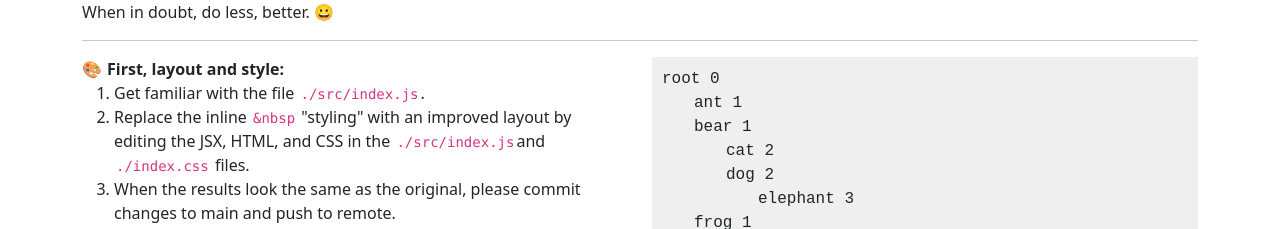
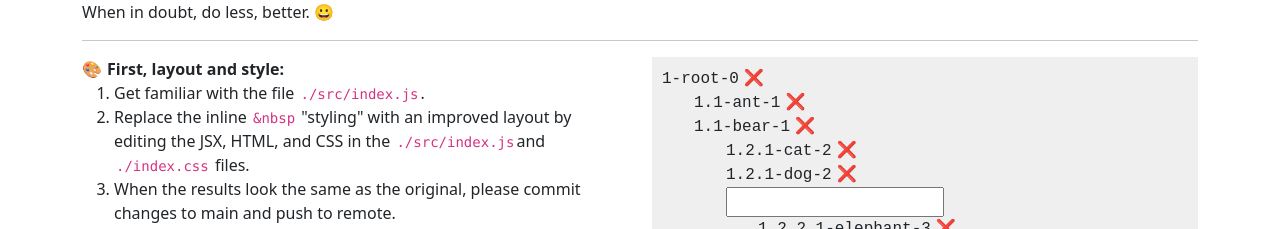
Before and after one commit to vitalikryzhenkous/interview-solstice-client-react, a React (Create React App) app: page / in a window 1280 px wide. Shown: the part 571-800 px from the top of the page. Built offline with nearby package versions, Linux system fonts and the light colour scheme.

Commit message:
Let's add interactions:1,2,3,4

```diff
--- a/src/tree/index.js
+++ b/src/tree/index.js
@@ -2,34 +2,152 @@ import React, { useState } from "react";
 import "./index.css";
 import treeData from "./data.json";
 
-const TreeNode = ({ node, level = 0 }) => {
+const map1 = new Map([
+	[0, "1"],
+	[1, "1.1"],
+	[2, "1.2.1"],
+	[3, "1.2.2.1"],
+]);
+
+export const create = (label, key) => ({
+	key,
+	label,
+	children: [],
+});
+
+class Node {
+	constructor(label, key) {
+		this.label = label;
+		this.key = key;
+		this.children = [];
+	}
+}
+
+export const generateKey = (str) => {
+	const parts = str.split(".");
+	const lastNumber = parseFloat(parts[parts.length - 1]);
+	const incrementedNumber = lastNumber + 1;
+	parts[parts.length - 1] = incrementedNumber.toString();
+	const result = parts.join(".");
+	return result;
+};
+
+const lastInGroup = (nodeIndex, nodeArr) => {
+	const lastNodeInGroup = nodeArr[nodeArr.length - 1];
+	return lastNodeInGroup.label === "root" ? false : nodeArr.indexOf(lastNodeInGroup) === nodeIndex;
+};
+
+function findParentNodeByLabel(treeData, label, parent = null) {
+	for (let i = 0; i < treeData.length; i++) {
+		const currentNode = treeData[i];
+		if (currentNode.label === label) {
+			return parent;
+		}
+		if (currentNode.children && currentNode.children.length > 0) {
+			const foundParent = findParentNodeByLabel(currentNode.children, label, currentNode);
+			if (foundParent) {
+				return foundParent;
+			}
+		}
+	}
+	return null;
+}
+
+const TreeNode = ({ node, nodeIndex, nodeArr, onEntrePressEv, onCrossClickEv, level = 0 }) => {
 	const { label, children } = node;
-	return (
+	const nodeKey = map1.get(level);
+	const isNodeLastInGroup = lastInGroup(nodeIndex, nodeArr);
+
+	const LabelLayout = () => (
 		<>
-			<span>{label} {level}</span>
-			<br />
+			<span>
+				{nodeKey}-{label}-{level}
+			</span>
+			<span
+				style={{ cursor: "pointer" }}
+				role='img'
+				title='remove node ?'
+				aria-label='cross'
+				onClick={() => onCrossClickEv(node)}>
+				❌
+			</span>
+		</>
+	);
+
+	const InputLayout = () => (
+		<>
+			{isNodeLastInGroup && (
+				<>
+					<br />
+					<input
+						type='text'
+						autoComplete='false'
+						onKeyDown={(e) => e.key === "Enter" && onEntrePressEv(e.target.value, node, nodeKey)}
+					/>
+				</>
+			)}
+		</>
+	);
+
+	const TreeNodeLayout = () => (
+		<>
 			<ul>
 				{!!children.length &&
-					children.map((childNode) => (
+					children.map((node, nodeIndex, nodeArr) => (
 						<TreeNode
-							key={childNode.label}
-							node={childNode}
-							level={level+1}
+							key={node.label}
+							node={node}
+							level={level + 1}
+							nodeIndex={nodeIndex}
+							nodeArr={nodeArr}
+							onEntrePressEv={onEntrePressEv}
+							onCrossClickEv={onCrossClickEv}
 						/>
 					))}
 			</ul>
+		</>
+	);
+
+	return (
+		<>
+			<LabelLayout />
+			<InputLayout />
+			<br />
+			<TreeNodeLayout />
 		</>
 	);
 };
 
 const Tree = () => {
 	const [tree, setTree] = useState(treeData.tree);
+
+	const onEntrePressEv = (newNodeLabel, node, nodeKey) => {
+		const newNode = new Node(newNodeLabel, generateKey(nodeKey));
+		const parentNode = findParentNodeByLabel(tree, node.label);
+		if (parentNode) {
+			parentNode.children.push(newNode);
+			setTree([...tree]);
+		}
+	};
+
+	const onCrossClickEv = (node) => {
+		const parentNode = findParentNodeByLabel(tree, node.label);
+		if (parentNode) {
+			parentNode.children.pop();
+			setTree([...tree]);
+		}
+	};
+
 	return (
 		<div className='tree'>
-			{tree.map((node) => (
+			{tree.map((node, nodeIndex, nodeArr) => (
 				<TreeNode
 					key={node.label}
 					node={node}
+					nodeIndex={nodeIndex}
+					nodeArr={nodeArr}
+					onEntrePressEv={onEntrePressEv}
+					onCrossClickEv={onCrossClickEv}
 				/>
 			))}
 		</div>
```
